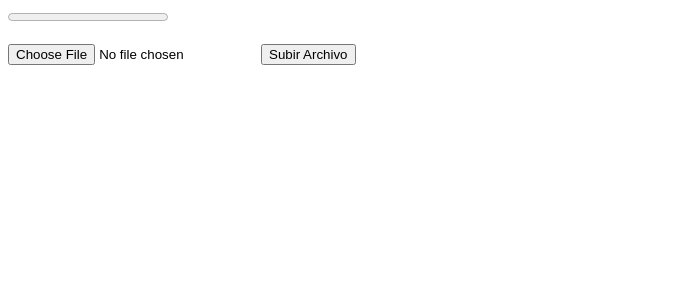
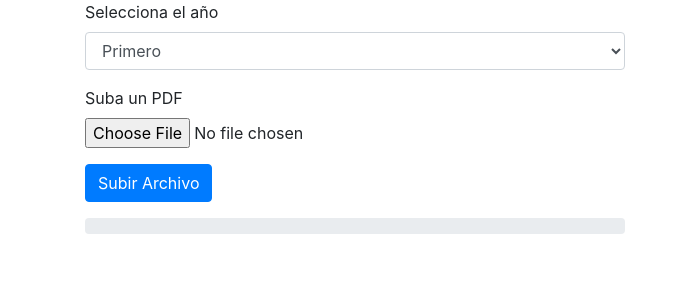
Before and after one commit to cheems-dev/Trabajo-Interdiciplinar, a React (Create React App) app: page / in a window 1280 px wide. Shown: the top 300 px of the page, without its empty margins (0-680 px from the left). Built offline with nearby package versions, Linux system fonts and the light colour scheme.

Commit message:
Se añaden estilos y mejora del form

```diff
--- a/package.json
+++ b/package.json
@@ -3,8 +3,10 @@
   "version": "0.1.0",
   "private": true,
   "dependencies": {
+    "bootstrap": "^4.5.0",
     "firebase": "^7.14.6",
     "react": "^16.8.6",
+    "react-bootstrap": "^1.0.1",
     "react-dom": "^16.8.6",
     "react-scripts": "^3.4.1"
   },
--- a/src/App.js
+++ b/src/App.js
@@ -1,5 +1,6 @@
 import React from "react";
 import Home from "./container/Home";
+import "bootstrap/dist/css/bootstrap.min.css";
 
 const App = () => {
   return <Home></Home>;
--- a/src/components/FormFile.jsx
+++ b/src/components/FormFile.jsx
@@ -1,10 +1,17 @@
 import React, { useState } from "react";
 import { storage } from "../firebase/index";
+import ProgressBar from "react-bootstrap/ProgressBar";
+import Form from "react-bootstrap/Form";
+import Button from "react-bootstrap/Button";
+import Container from "react-bootstrap/Container";
+import Row from "react-bootstrap/Row";
+import Col from "react-bootstrap/Col";
 
 function FormFile() {
   const [file, setFile] = useState(null);
   const [url, setUrl] = useState("");
   const [progress, setProgress] = useState(0);
+  const [folder, setFolder] = useState("");
 
   const handleChange = (e) => {
     if (e.target.files[0]) {
@@ -12,8 +19,14 @@ function FormFile() {
     }
   };
 
+  const handleSelect = (e) => {
+    let index = e.target.selectedIndex;
+    console.log(e.target.options[index].text);
+    setFolder(e.target.options[index].text);
+  };
+
   const handleUpload = () => {
-    const uploadTask = storage.ref(`files/${file.name}`).put(file);
+    const uploadTask = storage.ref(`${folder}/${file.name}`).put(file);
     uploadTask.on(
       "state_changed",
       (snapshot) => {
@@ -27,7 +40,7 @@ function FormFile() {
       },
       () => {
         storage
-          .ref("files")
+          .ref(`${folder}`)
           .child(file.name)
           .getDownloadURL()
           .then((url) => {
@@ -38,15 +51,44 @@ function FormFile() {
   };
   console.log(file);
   return (
-    <>
-      <progress value={progress} max="100" />
-      <br />
-      <br />
-      <input type="file" onChange={handleChange} />
-      <button onClick={handleUpload}>Subir Archivo</button>
-      <br />
-      {url}
-    </>
+    <Container>
+      <Row>
+        <Col xs={12} md={6}>
+          <Form>
+            <Form.Group>
+              <Form.Label>Selecciona el año</Form.Label>
+              <Form.Control as="select" onChange={handleSelect}>
+                <option>Primero</option>
+                <option>Segundo</option>
+                <option>Tercero</option>
+                <option>Cuarto</option>
+                <option>Quinto</option>
+              </Form.Control>
+            </Form.Group>
+            <Form.Group>
+              <Form.File
+                type="file"
+                onChange={handleChange}
+                label="Suba un PDF"
+              />
+            </Form.Group>
+            <Form.Group>
+              <Button onClick={handleUpload}>Subir Archivo</Button>
+            </Form.Group>
+            <ProgressBar
+              animated
+              variant="success"
+              now={progress}
+              max="100"
+              label={`${progress}%`}
+            />
+            <br />
+            {url}
+            <br />
+          </Form>
+        </Col>
+      </Row>
+    </Container>
   );
 }
 
```
Also changed, not shown: 1 other file (tests, documents, lock files or other folders).
